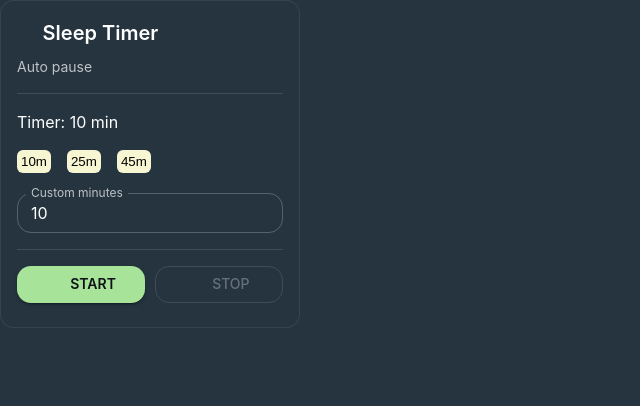
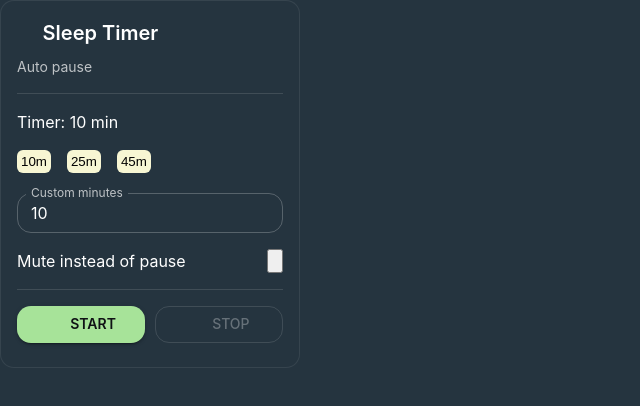
Before and after one commit to devajaypndey/sleep-timer-extension, a React (Vite) app: page / in a window 1280 px wide. Shown: the top 406 px of the page, without its empty margins (0-640 px from the left). Built offline with nearby package versions, Linux system fonts and the light colour scheme; some icons are missing.

Commit message:
minor fix

```diff
--- a/popup/App.jsx
+++ b/popup/App.jsx
@@ -20,6 +20,7 @@ import StopIcon from "@mui/icons-material/Stop";
 
 import TimerSlider from "./components/TimerSlider";
 import Presets from "./components/Presets";
+import MuteSwitch from "./components/MuteSwitch";
 import CssBaseline from "@mui/material/CssBaseline";
 
 const theme = createTheme({
@@ -43,6 +44,7 @@ const theme = createTheme({
 
 export default function App() {
   const [minutes, setMinutes] = useState(10);
+  const [mute, setMute] = useState(true);
 
   const [running, setRunning] = useState(false);
   const [secondsLeft, setSecondsLeft] = useState(0);
@@ -182,6 +184,10 @@ export default function App() {
             </>
           )}
 
+          {/* ---------- MUTE SWITCH ---------- */}
+          <Box mt={2}>
+            <MuteSwitch mute={mute} setMute={setMute} />
+          </Box>
 
           <Divider sx={{ my: 2 }} />
 
--- /dev/null
+++ b/popup/components/MuteSwitch.jsx
@@ -0,0 +1,13 @@
+import * as Switch from "@radix-ui/react-switch";
+
+export default function MuteSwitch({ mute, setMute }) {
+  return (
+    <div style={{ display: "flex", justifyContent: "space-between" }}>
+      <span>Mute instead of pause</span>
+
+      <Switch.Root checked={mute} onCheckedChange={setMute}>
+        <Switch.Thumb />
+      </Switch.Root>
+    </div>
+  );
+}
```
